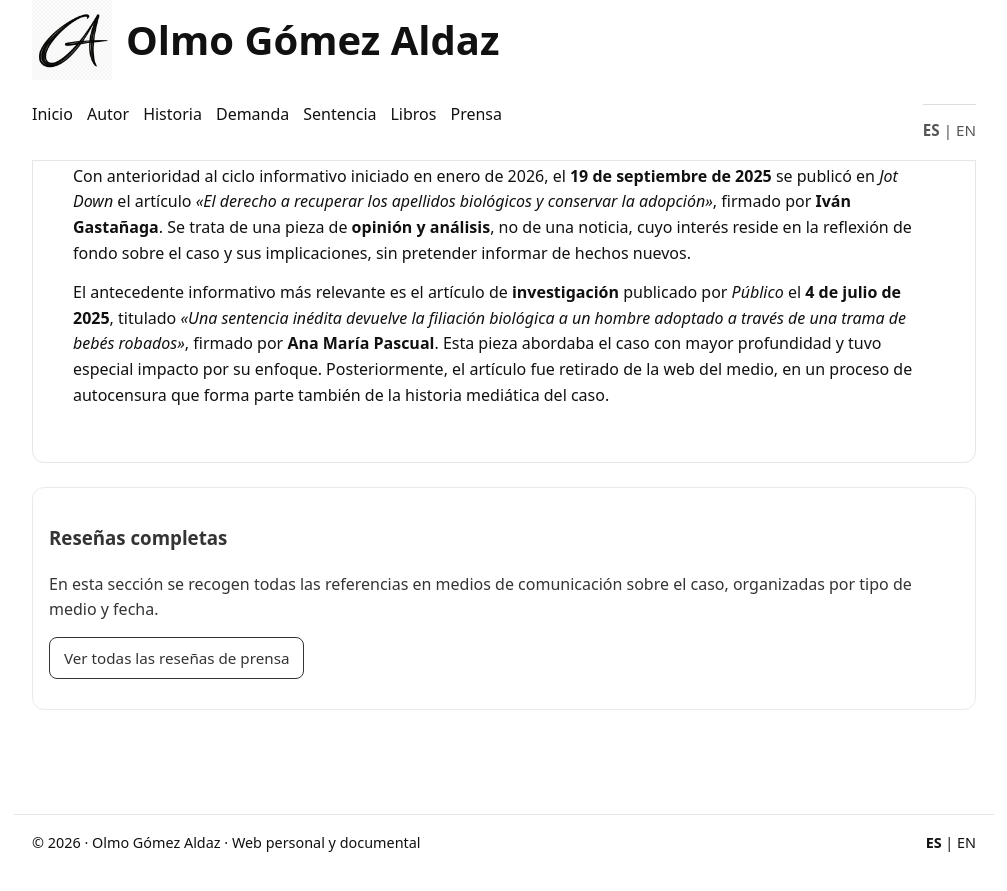
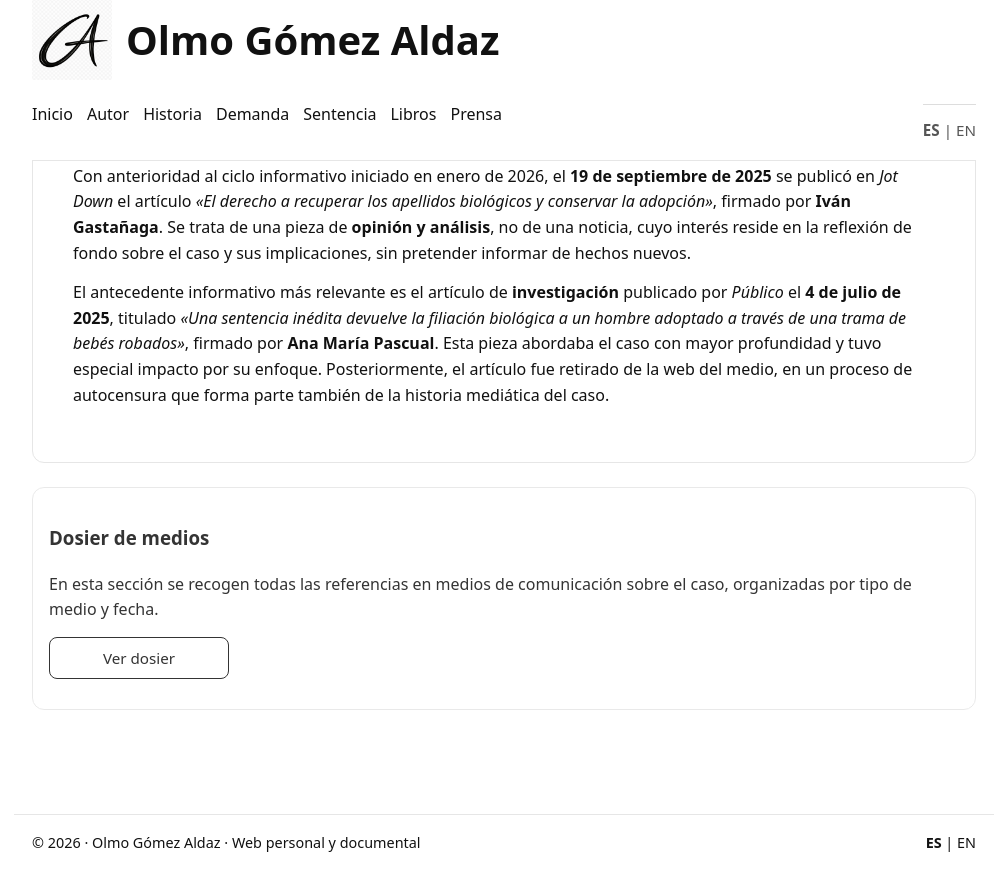
Before and after one commit to olmogaldaz/olmogaldaz.github.io, a Jekyll site: the page built from es/prensa/index.html, in a window 1280 px wide and 900 px high, scrolled down 828 px. Shown: the top 891 px of the window, without its empty margins (136-1143 px from the left). Built offline with Jekyll 4.4.1, drawn with Linux system fonts in a browser that asks for light colours.

Commit message:
Update index.html

```diff
--- a/es/prensa/index.html
+++ b/es/prensa/index.html
@@ -79,14 +79,14 @@ description: Artículos, entrevistas y referencias en medios de comunicación so
 
     <!-- Acceso al directorio -->
     <div class="card minor">
-      <h3>Reseñas completas</h3>
+      <h3>Dosier de medios</h3>
       <p>
         En esta sección se recogen todas las referencias en medios de comunicación
         sobre el caso, organizadas por tipo de medio y fecha.
       </p>
       <p>
         <a class="cta" href="/es/prensa/medios/">
-          Ver todas las reseñas de prensa
+          Ver dosier
         </a>
       </p>
     </div>
```
